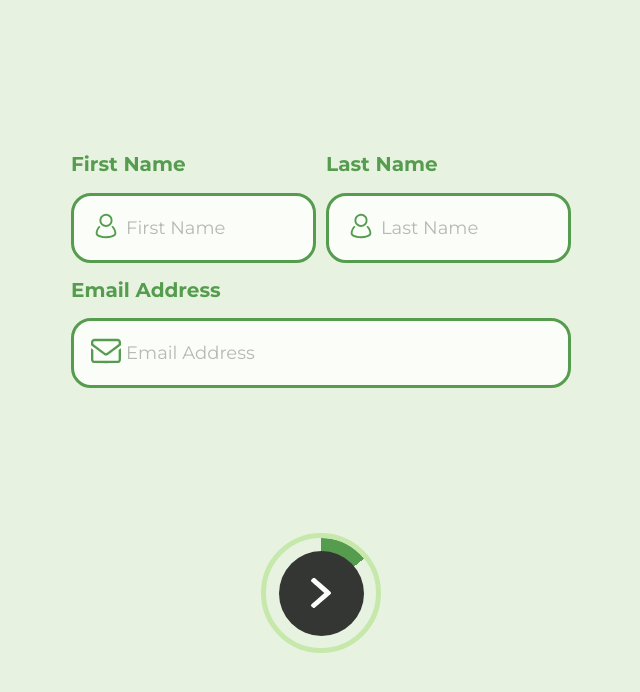
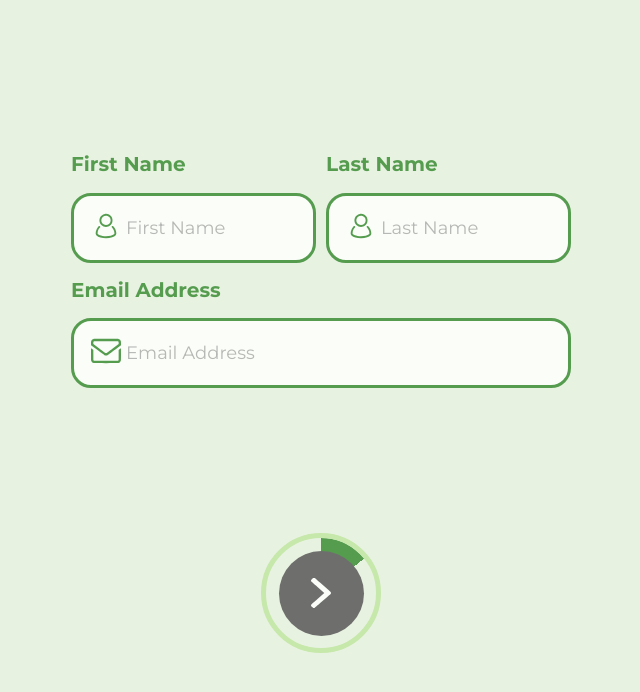
Before and after one commit to mitjasha/avocado, a React (Create React App) app: page /registration/profile in a window 1280 px wide. Shown: the top 692 px of the page, without its empty margins (319-959 px from the left). Built offline with nearby package versions, Linux system fonts and the light colour scheme.

Commit message:
feat: add validation to reg profile form

```diff
--- a/src/pages/ProfileRegistrationScreen/ProfileRegistrationScreen.const.ts
+++ b/src/pages/ProfileRegistrationScreen/ProfileRegistrationScreen.const.ts
@@ -8,9 +8,9 @@ export interface IValidation {
 export const validationName: IValidation = {
   required: true,
   maxLength: 32,
-  pattern: /[a-zA-Z\d]{4,32}$/,
+  pattern: /[a-zA-Z\d]{3,32}$/,
   message:
-    "Имя должно содержать только буквы и цифры и быть не менее 4 и не более 32 символов",
+    "Имя должно содержать только буквы и цифры и быть не менее 3 и не более 32 символов",
 };
 
 export const validationEmail: IValidation = {
@@ -22,5 +22,5 @@ export const validationEmail: IValidation = {
 
 export const validationGender: IValidation = {
   required: true,
-  message: "Invalid email address",
+  message: "Please specify your gender",
 };
--- a/src/pages/ProfileRegistrationScreen/ProfileRegistrationScreen.tsx
+++ b/src/pages/ProfileRegistrationScreen/ProfileRegistrationScreen.tsx
@@ -32,6 +32,7 @@ import "../UserRegistrationScreen/UserRegistrationScreen.scss";
 const RegistrationScreen: React.FC = () => {
   const [processCount, setCounter] = useState<number>(1);
   const [gradientValue, setGradientValue] = useState<string>("");
+  const [isDisabled, setDisabled] = useState(true);
 
   const navigate = useNavigate();
 
@@ -41,7 +42,15 @@ const RegistrationScreen: React.FC = () => {
     register,
     formState: { errors },
     getValues,
-  } = useForm<Profile>({ mode: "onChange" });
+  } = useForm<Profile>({
+    mode: "onChange",
+    defaultValues: {
+      firstName: "",
+      lastName: "",
+      gender: EGender.NAN,
+      weight: 0,
+    },
+  });
 
   const onSubmit = async (data: Profile) => {
     const profileID = JSON.parse(localStorage.getItem("profileID") as string);
@@ -78,12 +87,14 @@ const RegistrationScreen: React.FC = () => {
     if (processCount < 7) {
       setCounter(processCount + 1);
     }
+    setDisabled(true);
   };
 
   const decrease = () => {
     if (processCount > 0) {
       setCounter(processCount - 1);
     }
+    setDisabled(true);
   };
 
   const displayAge = () => {
@@ -93,6 +104,7 @@ const RegistrationScreen: React.FC = () => {
     const age = new Date(today - birth).getUTCFullYear() - 1970;
     const ageDisplay = document.querySelector(".age-display") as HTMLElement;
     ageDisplay.textContent = String(age);
+    setDisabled(false);
   };
 
   const todaysDate =
@@ -176,6 +188,7 @@ const RegistrationScreen: React.FC = () => {
                   value={EGender.MALE}
                   className="gender-input__input"
                   {...register("gender", { ...validationGender })}
+                  onInput={() => setDisabled(false)}
                 />
                 <label htmlFor="male" className="gender-input__label">
                   <img
@@ -191,6 +204,7 @@ const RegistrationScreen: React.FC = () => {
                   value={EGender.FEMALE}
                   className="gender-input__input"
                   {...register("gender", { ...validationGender })}
+                  onInput={() => setDisabled(false)}
                 />
                 <label htmlFor="female" className="gender-input__label">
                   <img
@@ -222,7 +236,7 @@ const RegistrationScreen: React.FC = () => {
                 min={maxAge}
                 required
                 {...birthField}
-                onChange={displayAge}
+                onInput={displayAge}
               />
             </div>
           </div>
@@ -239,7 +253,10 @@ const RegistrationScreen: React.FC = () => {
               <div className="unit">cm</div>
               <div className="triangle" />
               <div className="tall-input-wrapper">
-                <TallInput register={register("height", { required: true })} />
+                <TallInput
+                  register={register("height", { required: true })}
+                  onChange={() => setDisabled(false)}
+                />
               </div>
             </div>
           </div>
@@ -260,6 +277,7 @@ const RegistrationScreen: React.FC = () => {
                 <WeightInput
                   idName="weight"
                   register={register("weight", { required: true })}
+                  onChange={() => setDisabled(false)}
                 />
               </div>
             </div>
@@ -281,6 +299,7 @@ const RegistrationScreen: React.FC = () => {
                   value={EGoal.LOSE}
                   className="goal-input__input"
                   {...register("goal", { required: true })}
+                  onInput={() => setDisabled(false)}
                 />
                 <label htmlFor="lose" className="goal-input__label">
                   <img src={loseIcon} alt="lose" className="goal-input__icon" />
@@ -292,6 +311,7 @@ const RegistrationScreen: React.FC = () => {
                   value={EGoal.MAINTAIN}
                   className="goal-input__input"
                   {...register("goal", { required: true })}
+                  onInput={() => setDisabled(false)}
                 />
                 <label htmlFor="maintain" className="goal-input__label">
                   <img
@@ -307,6 +327,7 @@ const RegistrationScreen: React.FC = () => {
                   value={EGoal.GAIN}
                   className="goal-input__input"
                   {...register("goal", { required: true })}
+                  onInput={() => setDisabled(false)}
                 />
                 <label htmlFor="gain" className="goal-input__label">
                   <img src={gainIcon} alt="gain" className="goal-input__icon" />
@@ -337,6 +358,7 @@ const RegistrationScreen: React.FC = () => {
                   <WeightInput
                     idName="target-weight"
                     register={register("targetWeight", { required: true })}
+                    onChange={() => setDisabled(false)}
                   />
                 </div>
               </div>
@@ -344,10 +366,23 @@ const RegistrationScreen: React.FC = () => {
             </div>
           </div>
         )}
+
         <div className="profile-form__btn_container">
-          {processCount >= 1 && processCount <= 7 && (
-            <NextRegButton gradient={gradientValue} onClick={increase} />
-          )}
+          <NextRegButton
+            gradient={gradientValue}
+            onClick={increase}
+            disabled={
+              // eslint-disable-next-line no-nested-ternary
+              processCount === 1
+                ? !!errors.firstName ||
+                  !!errors.lastName ||
+                  getValues("firstName") === "" ||
+                  getValues("lastName") === ""
+                : processCount === 7
+                ? false
+                : isDisabled
+            }
+          />
         </div>
       </form>
     </div>
```
